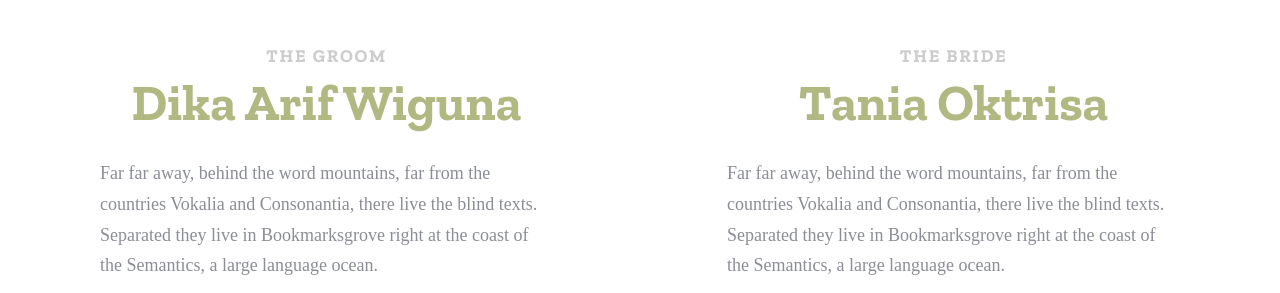
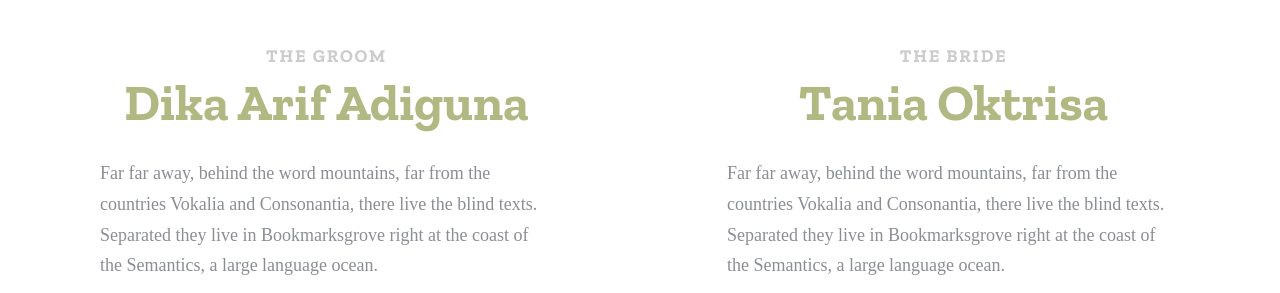
Before and after one commit to hendpraz/marriage_my_id, a Django app: page /tania-dika/ in a window 1280 px wide. Shown: the part 1543-1836 px from the top of the page. Run offline with Django 3.2, Linux system fonts and the light colour scheme; some libraries are stand-ins or nearby versions; some web fonts are replaced.

Commit message:
Update HTML

```diff
--- a/marriage/templates/marriage/tania-dika/index.html
+++ b/marriage/templates/marriage/tania-dika/index.html
@@ -85,7 +85,7 @@
                 <img src="{% static 'marriage/tania-dika/img/groom_1.jpg' %} " alt="Free Bootstrap Template by uicookies.com" class="img-responsive">
               </figure>
               <span class="probootstrap-caption">The Groom</span>
-              <h2 class="text-center">Dika Arif Wiguna</h2>
+              <h2 class="text-center">Dika Arif Adiguna</h2>
               <p>Far far away, behind the word mountains, far from the countries Vokalia and Consonantia, there live the blind texts. Separated they live in Bookmarksgrove right at the coast of the Semantics, a large language ocean.</p>
     <p>A small river named Duden flows by their place and supplies it with the necessary regelialia. It is a paradisematic country, in which roasted parts of sentences fly into your mouth question ran over her cheek, then she continued her way.</p>
             </div>
@@ -141,7 +141,7 @@
                 width: 100% !important;
                 height: 100% !important;
             }
-        </style>
+          </style>
           <div class="col-md-12 google-maps">
             <iframe width="600" height="300" frameborder="0" style="border:0" src="https://www.google.com/maps/embed/v1/place?q=place_id:ChIJ1dBOnbbbQC4RJY8c73qzrhE&key=AIzaSyCMSKW-vE6yLQ30Y38MJjCtf0IjSyIOoCw" allowfullscreen></iframe>
           </div>
```
